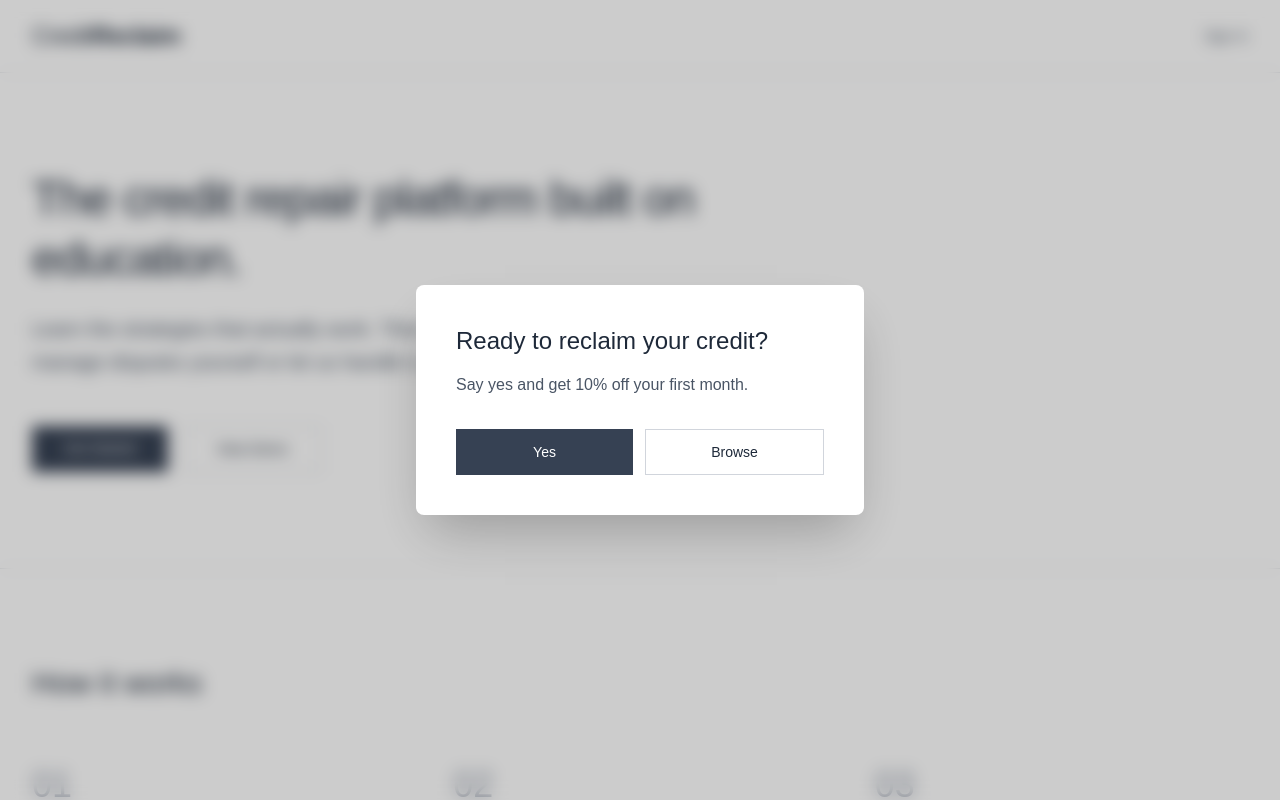
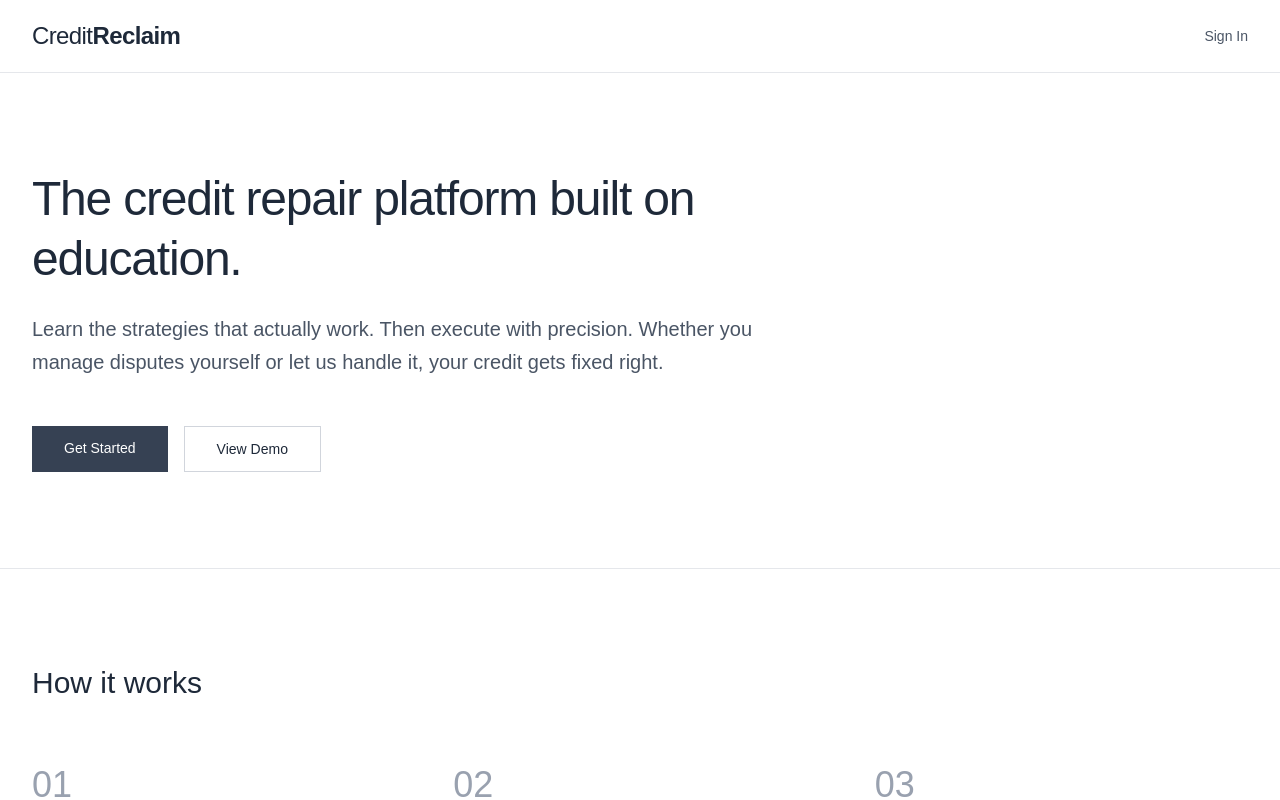
Before and after one commit to chrispeer69/creditreclaim-landing, a Next.js app: page / in a window 1280 px wide. Shown: the top 800 px of the page. Built offline with nearby package versions, Linux system fonts and the light colour scheme.

Commit message:
Phase 1: Remove popup - focus on landing page development

```diff
--- a/app/page.tsx
+++ b/app/page.tsx
@@ -1,15 +1,7 @@
 'use client';
-import { useState, useEffect } from 'react';
 import Link from 'next/link';
 
 export default function Home() {
-  const [showPopup, setShowPopup] = useState(false);
-
-  useEffect(() => {
-    const timer = setTimeout(() => setShowPopup(true), 2000);
-    return () => clearTimeout(timer);
-  }, []);
-
   return (
     <div>
       {/* Nav */}
@@ -146,34 +138,6 @@ export default function Home() {
           </Link>
         </div>
       </section>
-
-      {/* Popup */}
-      {showPopup && (
-        <div className="fixed inset-0 bg-black/20 backdrop-blur-sm flex items-center justify-center z-50 px-4">
-          <div className="bg-white rounded-lg p-10 max-w-md w-full shadow-2xl">
-            <h3 className="text-2xl font-light text-gray-800 mb-4">
-              Ready to reclaim your credit?
-            </h3>
-            <p className="text-gray-600 font-light mb-8">
-              Say yes and get 10% off your first month.
-            </p>
-            <div className="flex gap-3">
-              <button
-                onClick={() => window.location.href = '/signup?discount=10'}
-                className="flex-1 px-6 py-3 bg-gray-700 text-white text-sm font-medium hover:bg-gray-600 transition"
-              >
-                Yes
-              </button>
-              <button
-                onClick={() => setShowPopup(false)}
-                className="flex-1 px-6 py-3 border border-gray-300 text-gray-800 text-sm font-medium hover:bg-gray-50 transition"
-              >
-                Browse
-              </button>
-            </div>
-          </div>
-        </div>
-      )}
     </div>
   );
 }
```
